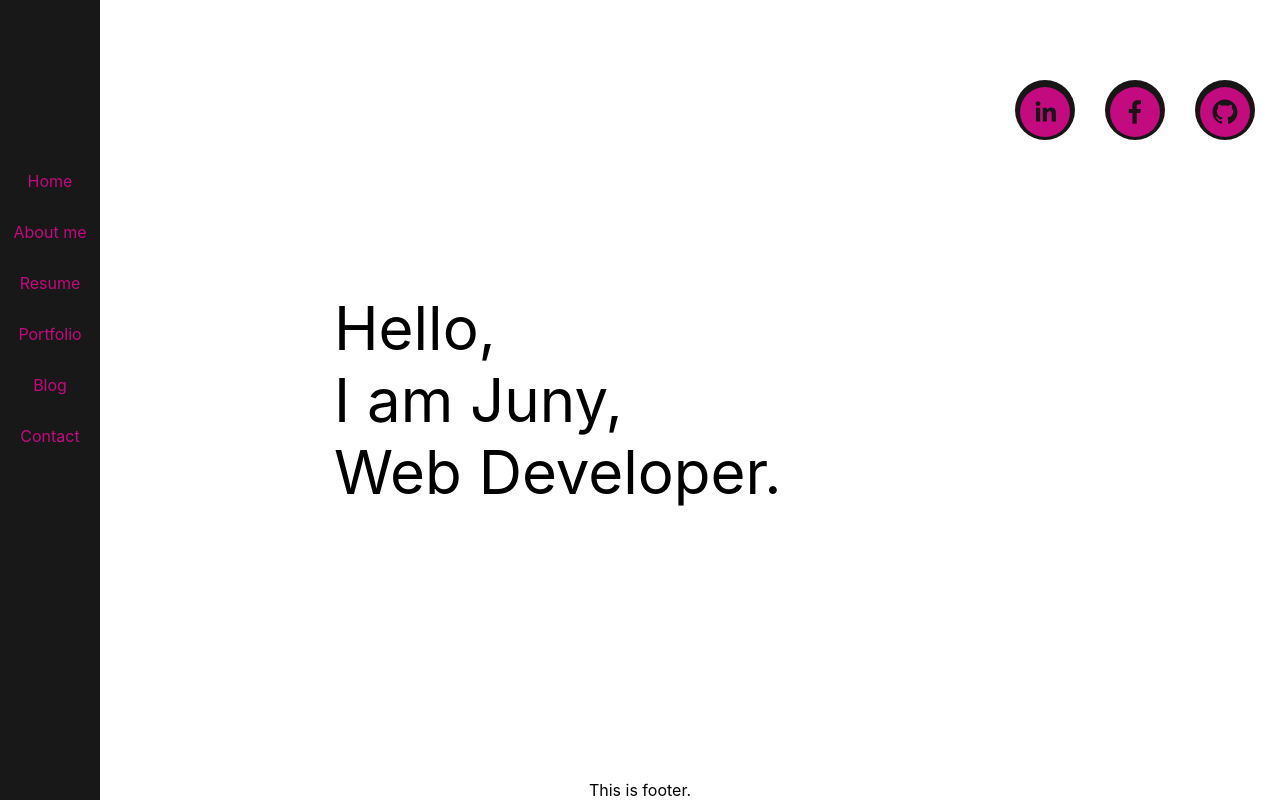
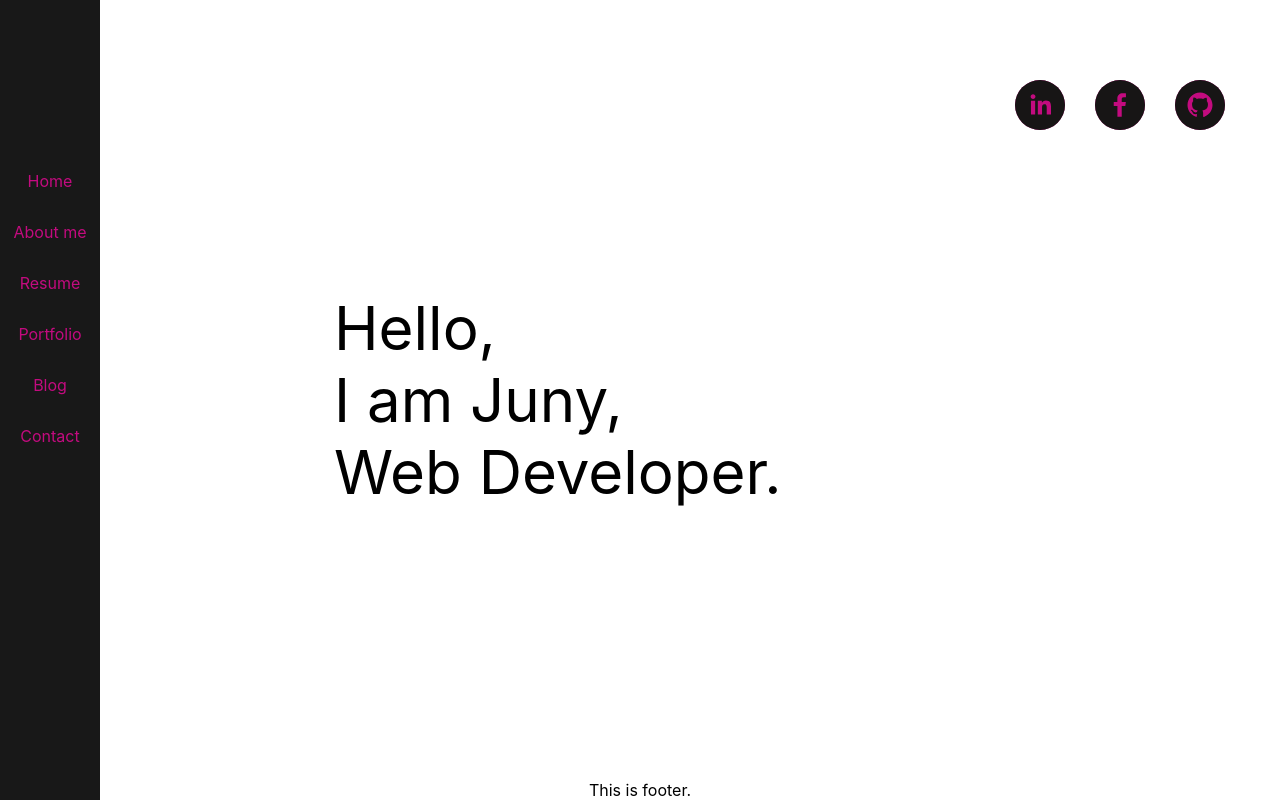
Before and after one commit to junymc/juny_mc, a React (Create React App) app: page / in a window 1280 px wide. Built offline with nearby package versions, Linux system fonts and the light colour scheme.

Commit message:
adding social icon style

```diff
--- a/src/App.css
+++ b/src/App.css
@@ -119,13 +119,14 @@ nav ul {
 .social ul li {
   position: relative;
   display: block;
-  height: 60px;
-  width: 60px;
-  background-color: #171515;
-  line-height: 60px;
+  height: 50px;
+  width: 50px;
+  background-color: #C30B7F;
+  line-height: 47px;
   border-radius: 50%;
   margin: 0 15px;
   cursor: pointer;
+  transition: .5s;
 }
 
 .social ul li:before {
@@ -133,7 +134,7 @@ nav ul {
   content: '';
   top: 0;
   left: 0;
-  background: red;
+  background: #C30B7F;
   height: 100%;
   width: 100%;
   border-radius: 50%;
@@ -141,8 +142,16 @@ nav ul {
   transform: scale(0.9);
 }
 
-.social ul li:after {
+.social ul li:hover:before {
+  transform: scale(1.2);
+  box-shadow: 0 0 15px rgb(245, 137, 205);
+  filter: blur(3px);
+}
 
+.social ul li:hover {
+  color: #ffa502;
+  box-shadow: 0 0 15px rgb(245, 137, 205)F;
+  text-shadow: 0 0 15px rgb(245, 137, 205);
 }
 
 .footer {
--- a/src/components/Social.js
+++ b/src/components/Social.js
@@ -6,9 +6,9 @@ class Social extends React.Component {
         return (
             <div className="social">
                 <ul>
-                <li><SocialIcon url="http://linkedin.com/in/junyoung-mcardle" bgColor="#C30B7F" /></li>
-                <li><SocialIcon url="https://www.facebook.com/junyoung.mcardle" bgColor="#C30B7F" /></li>
-                <li><SocialIcon url="https://github.com/junymc" bgColor="#C30B7F" /></li>
+                <li><SocialIcon url="http://linkedin.com/in/junyoung-mcardle" bgColor="#171515" /></li>
+                <li><SocialIcon url="https://www.facebook.com/junyoung.mcardle" bgColor="#171515" /></li>
+                <li><SocialIcon url="https://github.com/junymc" bgColor="#171515" /></li>
                 </ul>
             </div>
         )
```
